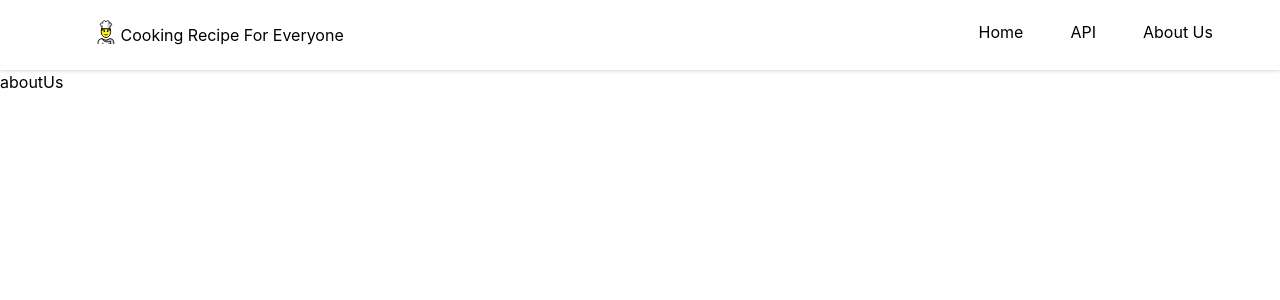
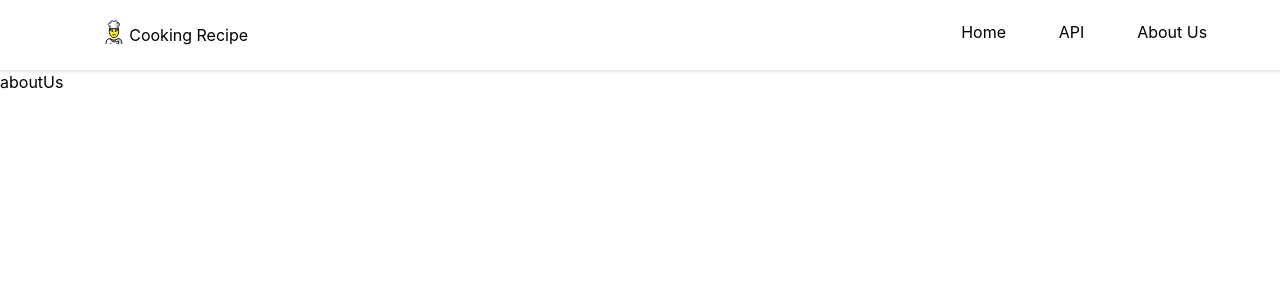
Before and after one commit to LebasoraJohnJefferson/cooking-recipe, a Next.js app: page /aboutUs in a window 1280 px wide. Shown: the top 300 px of the page. Built offline with nearby package versions, Linux system fonts and the light colour scheme.

Commit message:
title meta tag length approved

```diff
--- a/components/Layout.js
+++ b/components/Layout.js
@@ -7,7 +7,7 @@ const Layout = ({children}) => {
       {/* navigation header */}
       <header >
         <div  className="bg-white drop-shadow h-max p-5 grid grid-row-1 grid-flow-col">
-          <h1 className="flex items-center justify-self-center align-item-center"><Image src="/chef.svg" height={30} width={30} alt="chef icon"/>Cooking Recipe  For Everyone</h1>
+          <h1 className="flex items-center justify-self-center align-item-center"><Image src="/chef.svg" height={30} width={30} alt="chef icon"/>Cooking Recipe</h1>
           <div className='col-end-7 col-span-1'>
             <ul className="grid grid-row-1 grid-col-3">
               <li className='col-start-1 col-span-1'>
--- a/pages/_app.js
+++ b/pages/_app.js
@@ -9,7 +9,7 @@ function MyApp({ Component, pageProps }) {
     <>
     {/* meta tags for SEO */}
     <Head>
-      <meta name="description" content="The web offer <b>free ingredients and step-by-step cooking tutorial</b>, also encourage everyone to explore and discover new things." />
+      <meta name="description" content="The web offer free ingredients and step-by-step cooking tutorial, also encourage everyone to explore and discover new things." />
       <meta name="keywords" content="Recipe, Cooking, ingredients list " />
       <meta name="author" content="Lebasora, John Jefferson ; Paranas , Christian ; Luigi, Loreno" />
       <meta name="robots" content="index, follow" />
--- a/pages/index.js
+++ b/pages/index.js
@@ -5,7 +5,7 @@ const index = ({categories}) => {
   return (
     <div>
         <Head>
-            <title>Cooking Recipe</title>
+            <title>Cooking Recipe  For Everyone</title>
         </Head>
 
         <Categories categories={categories} />
```
